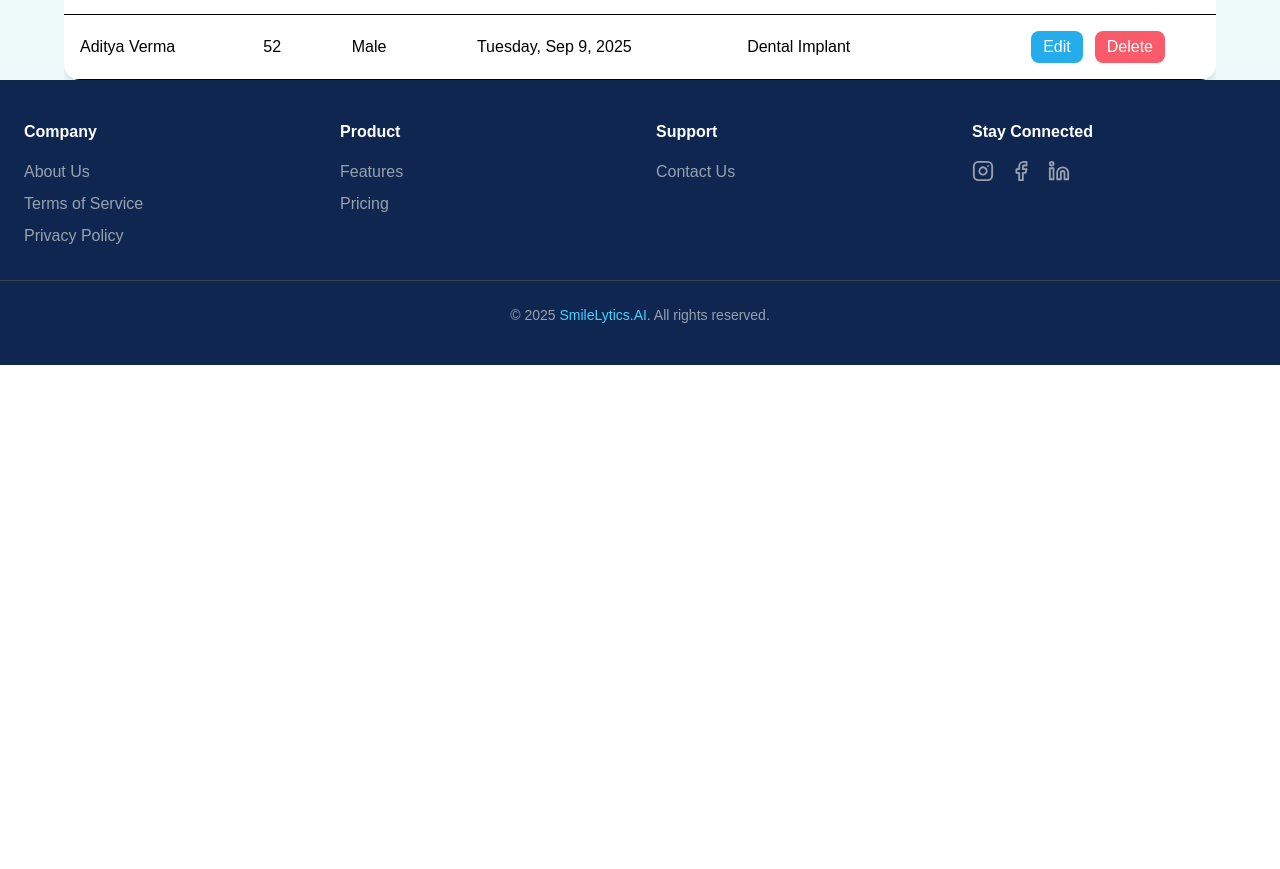
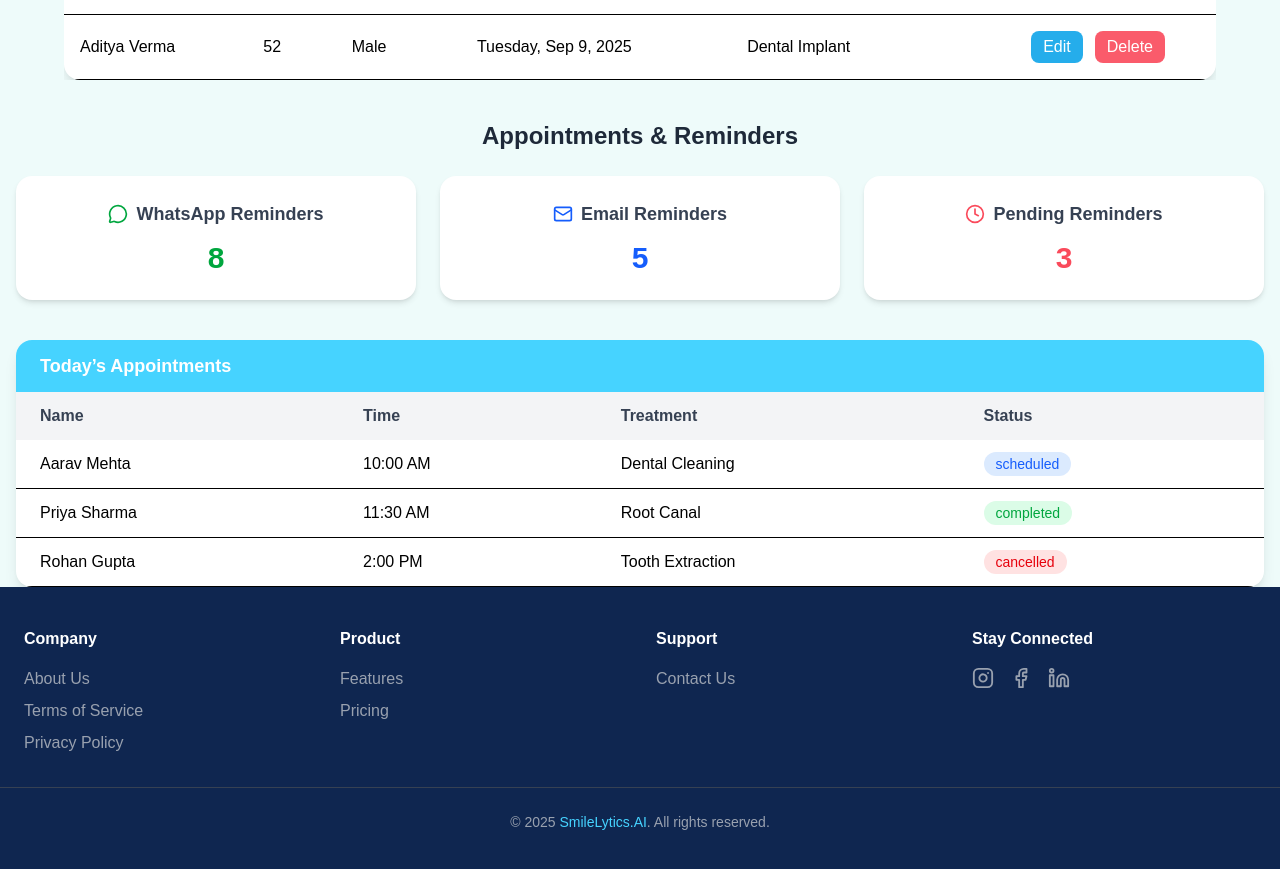
Before and after one commit to dikshajaggi/aiAssistant24, a React (Vite) app: page /dashboard in a window 1280 px wide. Shown: the part 1415-2284 px from the top of the page. Before the commit the page ends 1780 px from the top, so only its background shows below. Built offline with nearby package versions, Linux system fonts and the light colour scheme; a web font is replaced by a local one.

Commit message:
Appointments And Reminders

```diff
--- /dev/null
+++ b/src/pages/AppointmentsAndReminders.jsx
@@ -0,0 +1,110 @@
+import React from "react";
+import { MessageCircle, Mail, Clock } from "lucide-react";
+
+
+// Fake Data
+const appointments = [
+  { id: 1, name: "Aarav Mehta", time: "10:00 AM", treatment: "Dental Cleaning", status: "scheduled" },
+  { id: 2, name: "Priya Sharma", time: "11:30 AM", treatment: "Root Canal", status: "completed" },
+  { id: 3, name: "Rohan Gupta", time: "2:00 PM", treatment: "Tooth Extraction", status: "cancelled" },
+];
+
+const reminders = {
+  whatsapp: 8,
+  email: 5,
+  pending: 3,
+};
+
+const statusColors = {
+  scheduled: "bg-blue-100 text-blue-600",
+  completed: "bg-green-100 text-green-600",
+  cancelled: "bg-red-100 text-red-600",
+};
+
+const AppointmentsAndReminders = () => {
+  return (
+    <div className="w-full max-w-7xl mx-auto mt-10 px-4">
+      {/* Heading */}
+      <h2 className="text-2xl font-bold text-gray-800 mb-6 text-center">Appointments & Reminders</h2>
+
+      {/* Reminders Overview */}
+      <div className="grid grid-cols-1 md:grid-cols-3 gap-6 mb-10">
+        <div className="bg-white shadow-md rounded-2xl p-6 text-center">
+          <h3 className="text-lg font-semibold text-gray-700 flex items-center justify-center gap-2">
+           <MessageCircle className="w-5 h-5 text-green-600" />
+           WhatsApp Reminders
+          </h3>
+          <p className="text-3xl font-bold text-green-600 mt-3">{reminders.whatsapp}</p>
+        </div>
+        <div className="bg-white shadow-md rounded-2xl p-6 text-center">
+          <h3 className="text-lg font-semibold text-gray-700 flex items-center justify-center gap-2">
+            <Mail className="w-5 h-5 text-blue-600" />
+            Email Reminders
+          </h3>
+          <p className="text-3xl font-bold text-blue-600 mt-3">{reminders.email}</p>
+        </div>
+        <div className="bg-white shadow-md rounded-2xl p-6 text-center">
+          <h3 className="text-lg font-semibold text-gray-700 flex items-center justify-center gap-2">
+            <Clock className="w-5 h-5 text-alert" />
+            Pending Reminders
+          </h3>
+          <p className="text-3xl font-bold text-alert mt-3">{reminders.pending}</p>
+        </div>
+      </div>
+
+      {/* Today’s Appointments */}
+      <div className="bg-white shadow-lg rounded-2xl overflow-hidden">
+        <h3 className="bg-primary text-white px-6 py-3 text-lg font-semibold">Today’s Appointments</h3>
+
+        {/* Desktop Table */}
+        <table className="hidden md:table w-full text-left">
+          <thead className="bg-gray-100 text-gray-700">
+            <tr>
+              <th className="px-6 py-3">Name</th>
+              <th className="px-6 py-3">Time</th>
+              <th className="px-6 py-3">Treatment</th>
+              <th className="px-6 py-3">Status</th>
+            </tr>
+          </thead>
+          <tbody>
+            {appointments.map((appt) => (
+              <tr key={appt.id} className="border-b hover:bg-gray-50">
+                <td className="px-6 py-3">{appt.name}</td>
+                <td className="px-6 py-3">{appt.time}</td>
+                <td className="px-6 py-3">{appt.treatment}</td>
+                <td className="px-6 py-3">
+                  <span
+                    className={`px-3 py-1 rounded-full text-sm font-medium ${statusColors[appt.status]}`}
+                  >
+                    {appt.status}
+                  </span>
+                </td>
+              </tr>
+            ))}
+          </tbody>
+        </table>
+
+        {/* Mobile Cards */}
+        <div className="md:hidden p-4 grid gap-4">
+          {appointments.map((appt) => (
+            <div key={appt.id} className="bg-gray-50 shadow-md rounded-xl p-4">
+              <p><span className="font-semibold">Name:</span> {appt.name}</p>
+              <p><span className="font-semibold">Time:</span> {appt.time}</p>
+              <p><span className="font-semibold">Treatment:</span> {appt.treatment}</p>
+              <p className="mt-2">
+                <span className="font-semibold">Status: </span>
+                <span
+                  className={`px-2 py-1 rounded-full text-sm font-medium ${statusColors[appt.status]}`}
+                >
+                  {appt.status}
+                </span>
+              </p>
+            </div>
+          ))}
+        </div>
+      </div>
+    </div>
+  );
+};
+
+export default AppointmentsAndReminders;
--- a/src/pages/Dashboard.jsx
+++ b/src/pages/Dashboard.jsx
@@ -3,6 +3,7 @@ import PageWrapper from './PageWrapper'
 import SummaryCards from '../components/SummaryCards'
 import AddPatientForm from './AddPatientForm '
 import PatientsList from './PatientsList'
+import AppointmentsAndReminders from './AppointmentsAndReminders'
 
 const Dashboard = () => {
   return (
@@ -10,6 +11,7 @@ const Dashboard = () => {
       <SummaryCards />
       <AddPatientForm />
       <PatientsList />
+      <AppointmentsAndReminders />
     </PageWrapper>
   )
 }
```
